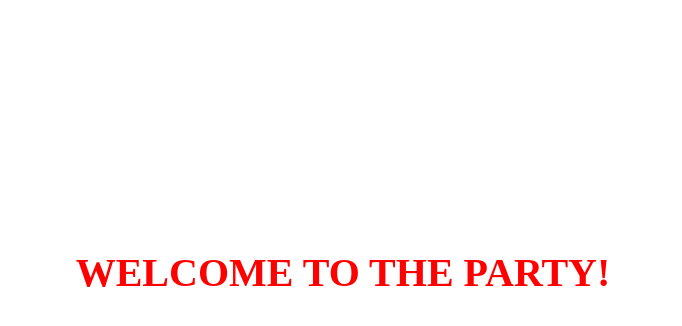
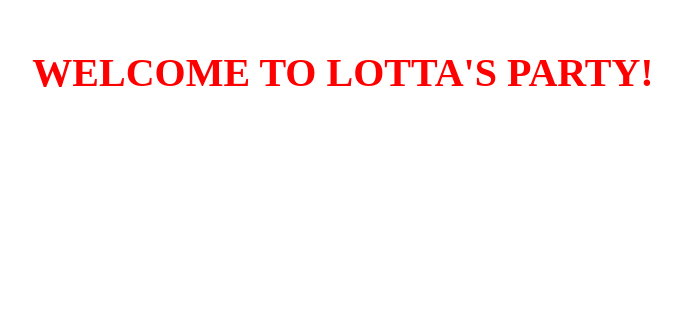
Before and after one commit to tritoneaka/website, a plain HTML site: page index.html in a window 1280 px wide. Shown: the part 128-454 px from the top of the page, without its empty margins (297-979 px from the left). Drawn offline with Linux system fonts and the light colour scheme.

Commit message:
Update index.html

```diff
--- a/index.html
+++ b/index.html
@@ -7,7 +7,7 @@
   <style>
     body {
       margin: 0;
-      height: 100vh;
+      height: 50vh;
       display: flex;
       justify-content: center; /* horizontal centering */
       align-items: center;     /* vertical centering */
@@ -22,6 +22,6 @@
   </style>
 </head>
 <body>
-  <h1>WELCOME TO THE PARTY!</h1>
+  <h1>WELCOME TO LOTTA'S PARTY!</h1>
 </body>
 </html>
```
